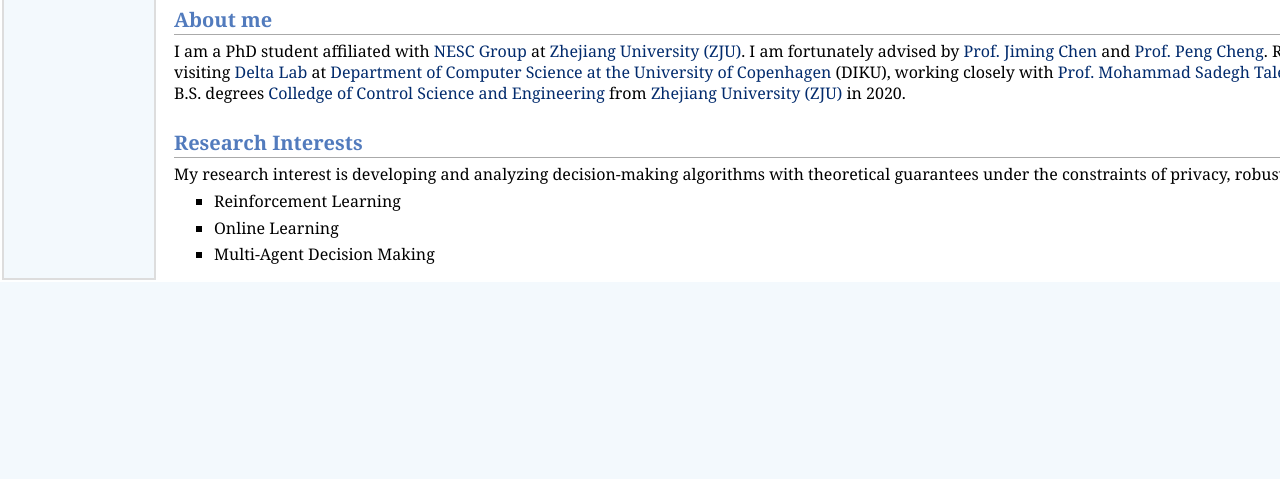
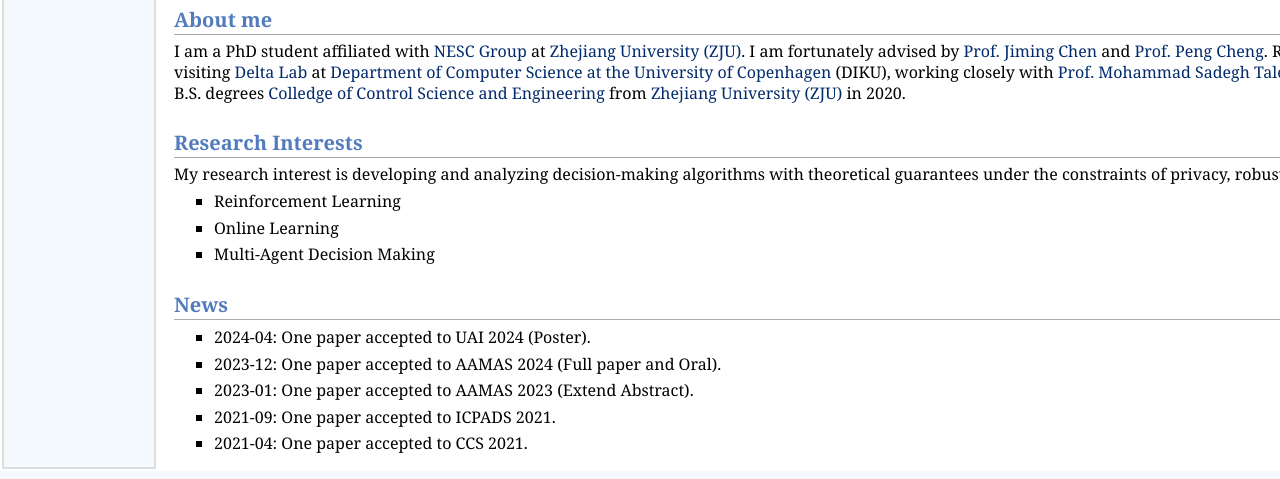
Before and after one commit to ShaojieBai/ShaojieBai.github.io, a plain HTML site: page index.html in a window 1280 px wide. Shown: the part 350-829 px from the top of the page. Before the commit the page ends 800 px from the top, so only its background shows below. Drawn offline with Linux system fonts and the light colour scheme.

Commit message:
240426 commit

```diff
--- a/index.html
+++ b/index.html
@@ -73,7 +73,35 @@
 
 </p>
 </li>
-<li><p>Multi-Agent Decision Making</p>
+<li><p>Multi-Agent Decision Making
+
+
+
+</p>
+</li>
+</ul>
+<h2>News
+</h2>
+<ul>
+<li><p><b></b>2024-04:<b></b> One paper accepted to UAI 2024 (Poster).
+
+</p>
+</li>
+<li><p><b></b>2023-12:<b></b> One paper accepted to AAMAS 2024 (Full paper and Oral).
+
+</p>
+</li>
+<li><p><b></b>2023-01:<b></b> One paper accepted to AAMAS 2023 (Extend Abstract).
+
+</p>
+</li>
+<li><p><b></b>2021-09:<b></b> One paper accepted to ICPADS 2021.
+
+</p>
+</li>
+<li><p><b></b>2021-04:<b></b> One paper accepted to CCS 2021.
+
+</p>
 </li>
 </ul>
 </td>
```
Also changed, not shown: publications.html (+11 -0 lines), 2 other files.
